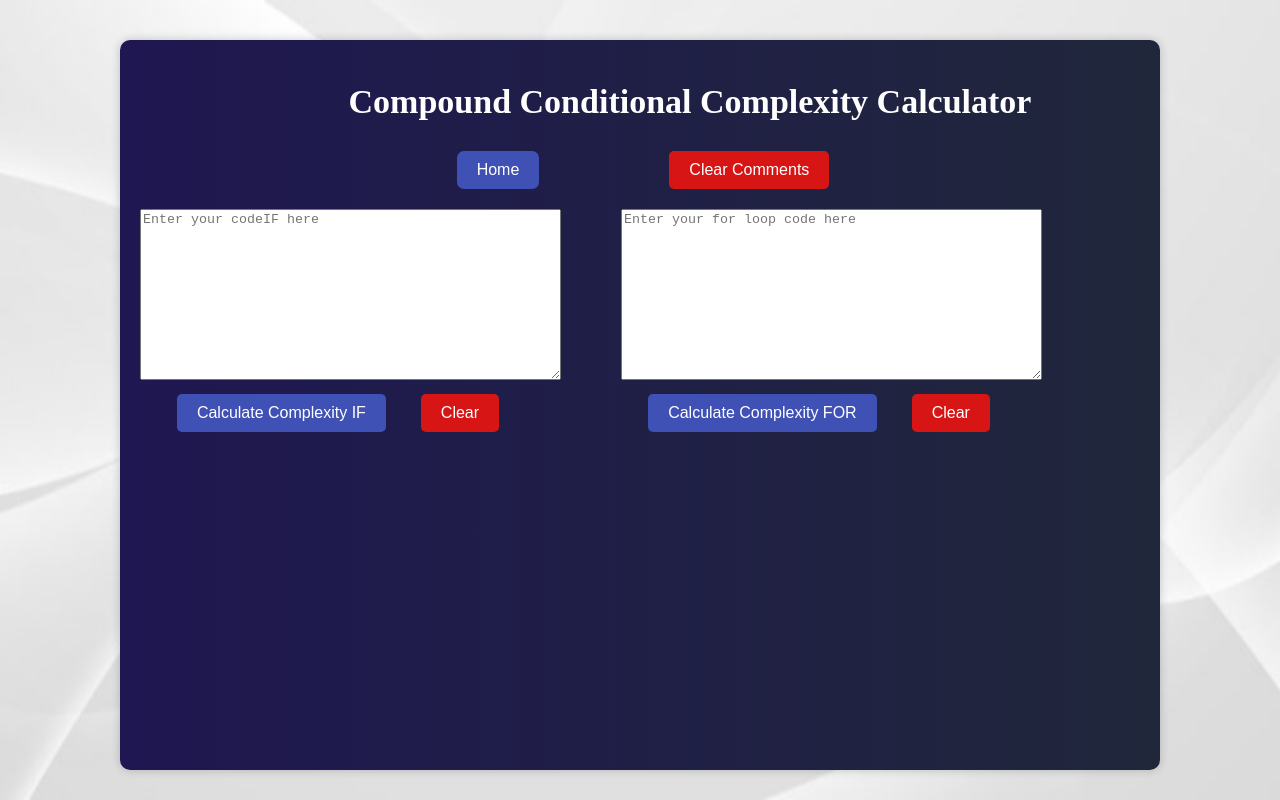
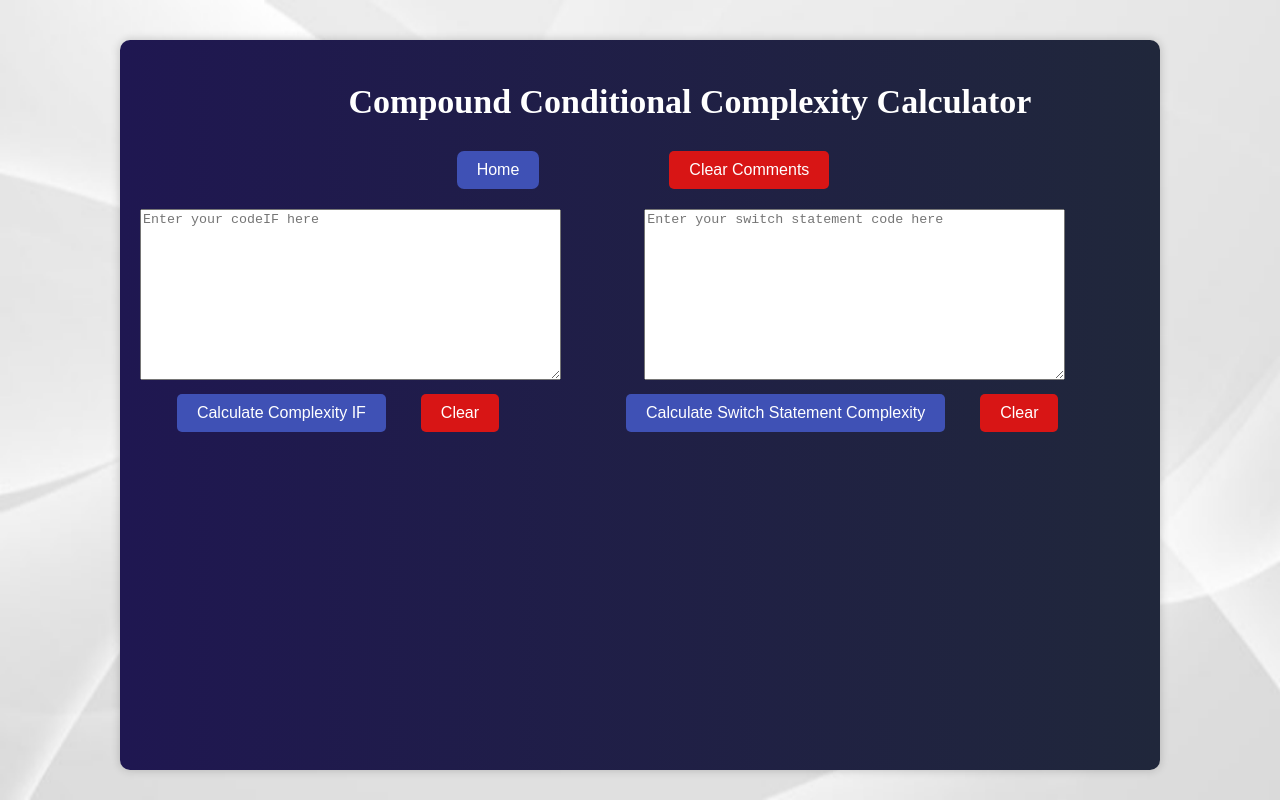
Before and after one commit to IT21915840/ComplexitySpy-Front, a React (Create React App) app: page /CompoundConditionalCalculator in a window 1280 px wide. Built offline with nearby package versions, Linux system fonts and the light colour scheme; a web font is replaced by a local one.

Commit message:
few changes in compound condition Component

```diff
--- a/src/Component/CompoundCondtionalCalculator.js
+++ b/src/Component/CompoundCondtionalCalculator.js
@@ -38,7 +38,7 @@ function CompoundConditionalCalculator() {
     setErrorFor(null);
 
     axios
-      .post("http://localhost:8080/calculate-complexity-for", { codeFor })
+      .post("http://localhost:8080/calculate-complexity-switch", { codeFor })
       .then((response) => {
         setComplexityFor(response.data);
       })
@@ -127,7 +127,7 @@ function CompoundConditionalCalculator() {
               cols="50"
               value={codeFor}
               onChange={(e) => setCodeFor(e.target.value)}
-              placeholder="Enter your for loop code here"
+              placeholder="Enter your switch statement code here"
               style={{ overflow: "scroll" }}
             ></textarea>
             <br></br>
@@ -136,7 +136,7 @@ function CompoundConditionalCalculator() {
               onClick={handleCalculateFor}
               disabled={isLoadingFor}
             >
-              {isLoadingFor ? "Calculating..." : "Calculate Complexity FOR"}
+              {isLoadingFor ? "Calculating..." : "Calculate  Switch Statement Complexity"}
             </button>
             <button className="btnclear" onClick={handleClearFor}>
           Clear
```
